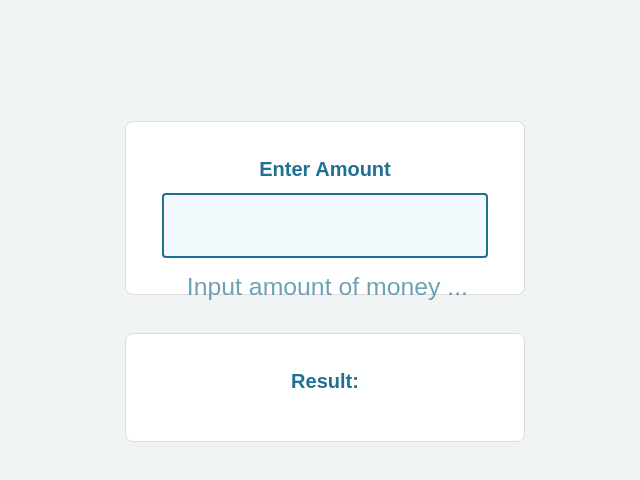
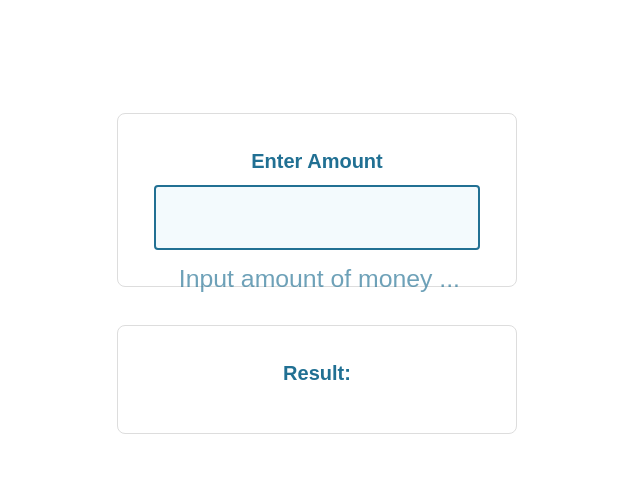
Before and after one commit to aircatcher/Simple-Money-Counter, a React app: page / in a window 1280 px wide. Shown: the whole page, without its empty margins (323-963 px from the left). Built offline with nearby package versions, Linux system fonts and the light colour scheme.

Commit message:
Fix margins #2

```diff
--- a/public/assets/css/style.css
+++ b/public/assets/css/style.css
@@ -9,7 +9,14 @@
 body
 {
   margin: 0 auto;
-  background-color: gray
+  background-color: #eff3f4;
+  position: relative;
+  width: 100%;
+  height: 100%;
+  font-size: 16px;
+  font-family: 'Source Sans Pro', sans-serif;
+  font-weight: 400;
+  -webkit-font-smoothing: antialiased;
 }
 input[type=number]::-webkit-inner-spin-button,
 input[type=number]::-webkit-outer-spin-button
--- a/src/styles/yeti.scss
+++ b/src/styles/yeti.scss
@@ -5,11 +5,6 @@ $lightBlue: #ddf1fa;
 $inputBG: #f3fafd;
 
 html {width: 100%; height: 100%;}
-body {
-	background-color: #eff3f4; position: relative; width: 100%; height: 100%;
-	font-size: 16px; font-family: 'Source Sans Pro', sans-serif; font-weight: 400;
-	-webkit-font-smoothing: antialiased;
-}
 form,
 #res-container {
 	position: absolute;
```
